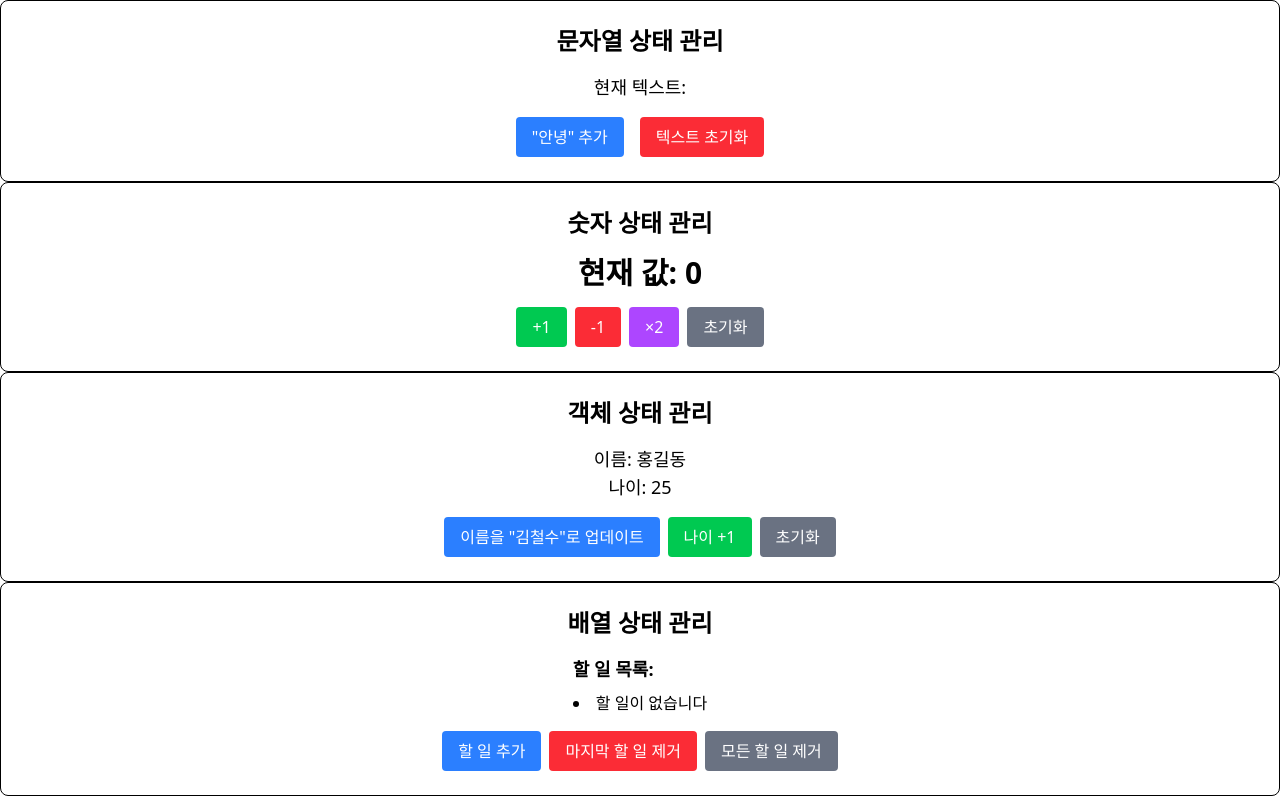
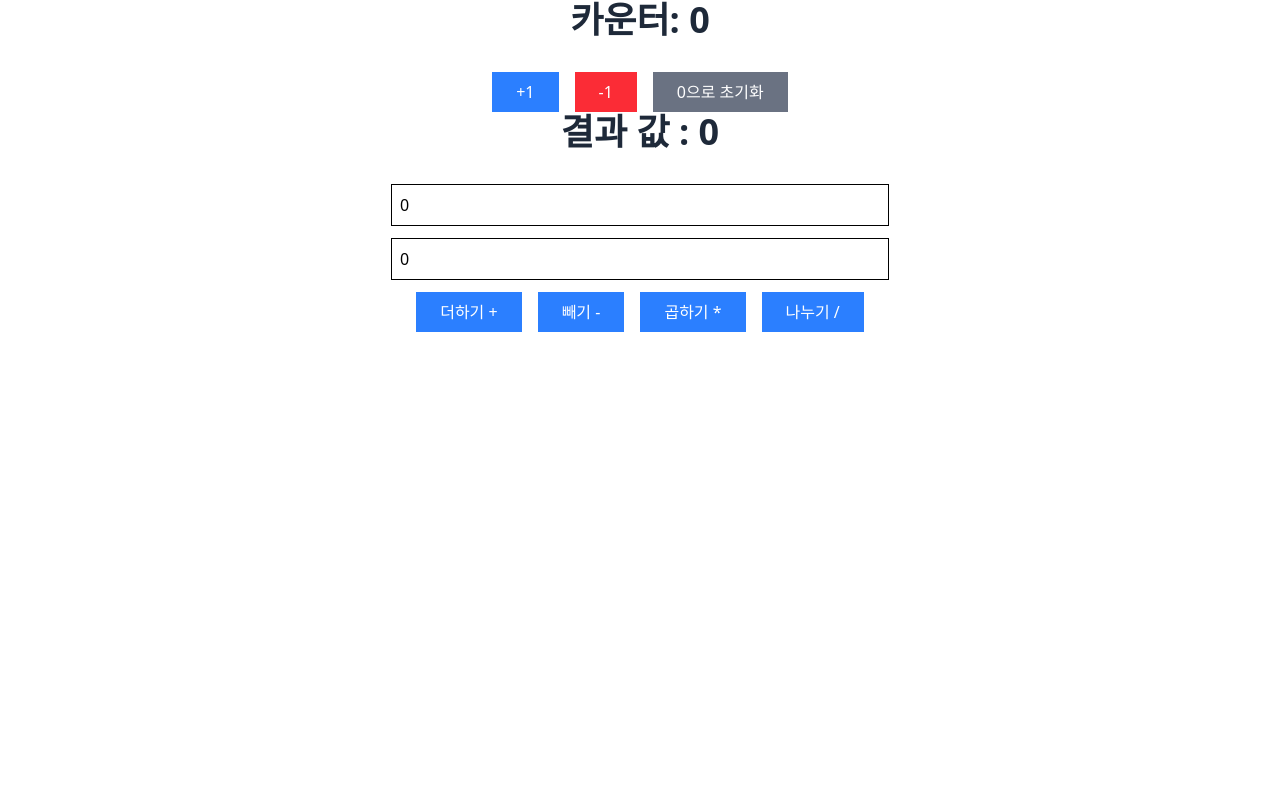
Before and after one commit to sshkim1013/SeSAC_Practice, a React (Vite) app in the folder react/: page / in a window 1280 px wide. Built offline with nearby package versions, Linux system fonts and the light colour scheme.

Commit message:
1001 State Practice 2

```diff
--- a/react/src/App.jsx
+++ b/react/src/App.jsx
@@ -1,16 +1,12 @@
 import React from "react";
-import StringState from "./components/State/StringState";
-import NumberState from "./components/State/NumberState";
-import ObjectState from "./components/State/ObjectState";
-import ArrayState from "./components/State/ArrayState";
+import Counter from "./components/Counter/Counter";
+import Calculator from './components/Calculator/Calculator';
 
 export default function App() {
   return (
     <div>
-      <StringState></StringState>
-      <NumberState></NumberState>
-      <ObjectState></ObjectState>
-      <ArrayState></ArrayState>
+      <Counter></Counter>
+      <Calculator></Calculator>
     </div>
   );
 }
--- /dev/null
+++ b/react/src/components/Calculator/Calculator.jsx
@@ -0,0 +1,111 @@
+// components/Calculator/Calculator.jsx
+import { useState } from "react";
+
+export default function Calculator() {
+  const [result, setResult] = useState(0);
+  const [x, setX] = useState(0);
+  const [y, setY] = useState(0);
+
+  function add() {
+    console.log("x + y");
+    // 상태 업데이트 로직
+    let addNumber = Number(x) + Number(y);
+    setResult(addNumber);
+  }
+
+  function subtract() {
+    console.log("x - y");
+    // 상태 업데이트 로직
+    let subNumber = Number(x) - Number(y);
+    setResult(subNumber);
+  }
+
+  function multiply() {
+    console.log("x * y");
+    // 상태 업데이트 로직
+    let multiNumber = Number(x) * Number(y);
+    setResult(multiNumber);
+  }
+
+  function divide() {
+    console.log("x / y");
+    // 상태 업데이트 로직
+    let divNumber = Number(x) / Number(y);
+    setResult(divNumber);
+  }
+
+  function handleChange(event) {
+    const target = event["target"];
+    const { name, value } = target;
+
+    if (name === "x") {
+      setX(value);
+    } else if (name === "y") {
+      setY(value);
+    }
+  }
+
+  return (
+    <div className="flex flex-col items-center">
+      <h2 className="text-4xl font-bold text-gray-800 mb-8">
+        결과 값 : {result}
+      </h2>
+      <div>
+        <input
+          type="number"
+          name="x"
+          onChange={(event) => {
+            handleChange(event);
+          }}
+          value={x}
+          className="w-full p-2 mb-3 border"
+          placeholder="x"
+        />
+        <input
+          type="number"
+          name="y"
+          onChange={(event) => {
+            handleChange(event);
+          }}
+          value={y}
+          className="w-full p-2 mb-3 border"
+          placeholder="y"
+        />
+      </div>
+      <div className="flex gap-4">
+        <button
+          onClick={() => {
+            add();
+          }}
+          className="bg-blue-500 text-white px-6 py-2 cursor-pointer"
+        >
+          더하기 +
+        </button>
+        <button
+          onClick={() => {
+            subtract();
+          }}
+          className="bg-blue-500 text-white px-6 py-2 cursor-pointer"
+        >
+          빼기 -
+        </button>
+        <button
+          onClick={() => {
+            multiply();
+          }}
+          className="bg-blue-500 text-white px-6 py-2 cursor-pointer"
+        >
+          곱하기 *
+        </button>
+        <button
+          onClick={() => {
+            divide();
+          }}
+          className="bg-blue-500 text-white px-6 py-2 cursor-pointer"
+        >
+          나누기 /
+        </button>
+      </div>
+    </div>
+  );
+}
--- /dev/null
+++ b/react/src/components/Counter/Counter.jsx
@@ -0,0 +1,59 @@
+// components/Counter/Counter.jsx
+import { useState } from "react";
+
+export default function Counter() {
+  const [count, setCount] = useState(0);
+
+  function increment() {
+    console.log("1 증가");
+    // 상태 업데이트 로직
+    let upCount = count + 1;
+    setCount(upCount);
+  }
+
+  function decrement() {
+    console.log("1 감소");
+    // 상태 업데이트 로직
+    let downCount = count - 1;
+    setCount(downCount);
+  }
+
+  function reset() {
+    console.log("0으로 초기화");
+    // 상태 업데이트 로직
+    let resetCount = 0;
+    setCount(resetCount);
+  }
+
+  return (
+    <div className="flex flex-col items-center justify-center">
+      <h2 className="text-4xl font-bold text-gray-800 mb-8">카운터: {count}</h2>
+      <div className="flex gap-4">
+        <button
+          onClick={() => {
+            increment();
+          }}
+          className="bg-blue-500  text-white px-6 py-2 cursor-pointer"
+        >
+          +1
+        </button>
+        <button
+          onClick={() => {
+            decrement();
+          }}
+          className="bg-red-500  text-white px-6 py-2 cursor-pointer"
+        >
+          -1
+        </button>
+        <button
+          onClick={() => {
+            reset();
+          }}
+          className="bg-gray-500  text-white px-6 py-2 cursor-pointer"
+        >
+          0으로 초기화
+        </button>
+      </div>
+    </div>
+  );
+}
```
